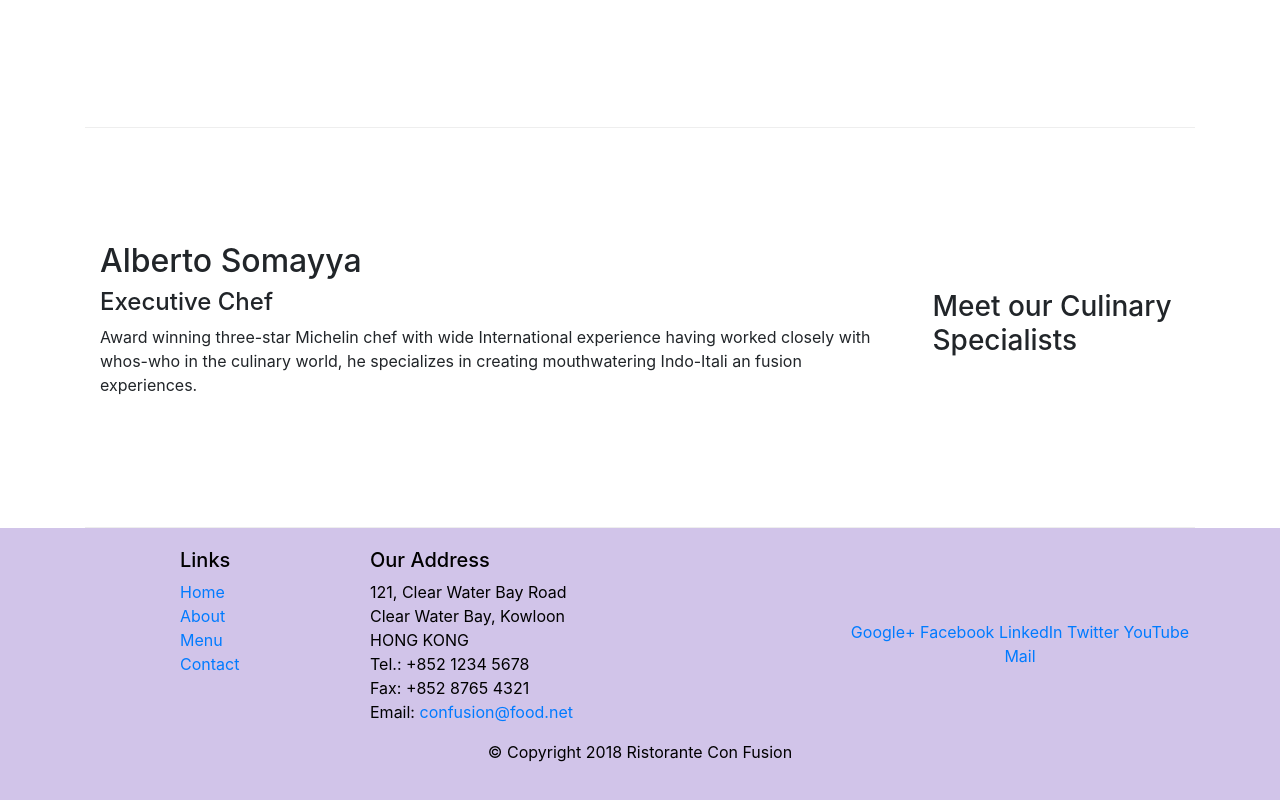
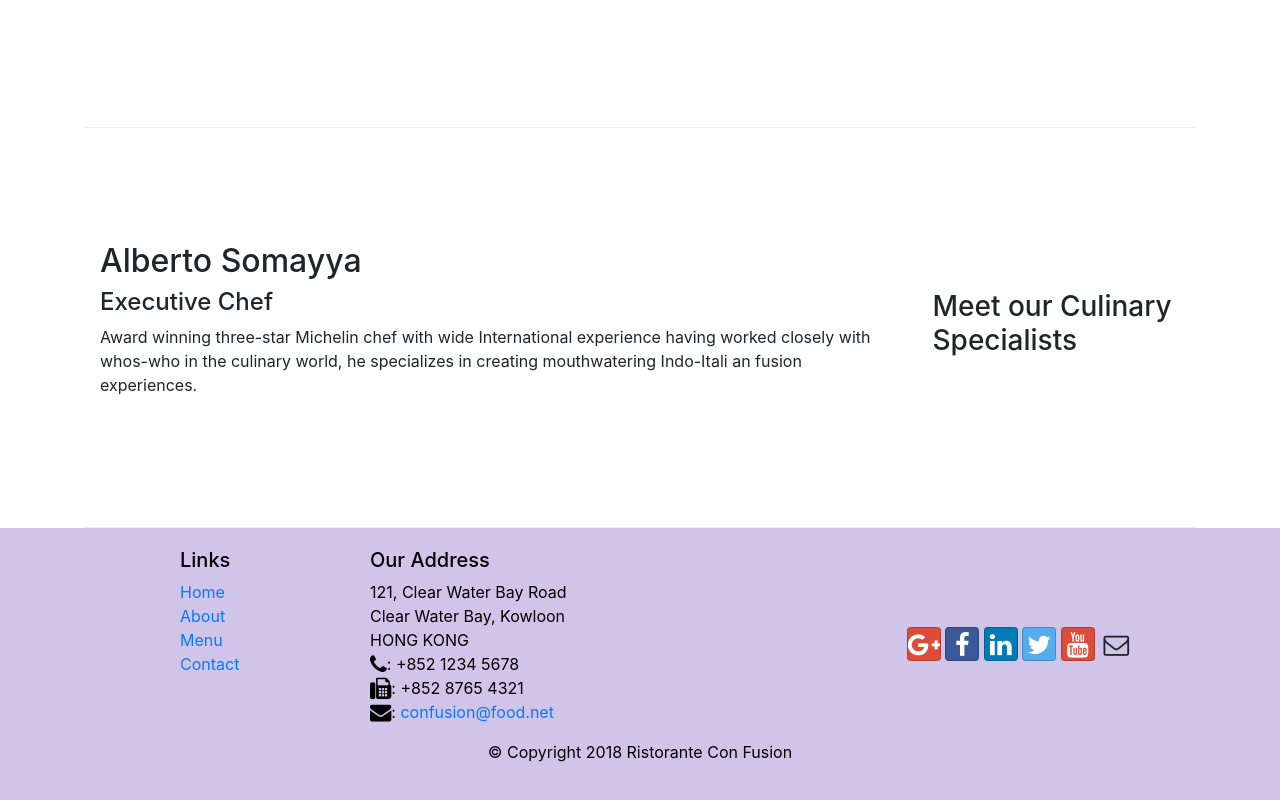
Before and after one commit to altaf99/Bootstrap-Learning, a website: page index.html in a window 1280 px wide. Shown: the part 982-1782 px from the top of the page. Drawn offline with nearby package versions, Linux system fonts and the light colour scheme.

Commit message:
Icon Fonts

```diff
--- a/index.html
+++ b/index.html
@@ -11,6 +11,9 @@
     <!-- Bootstrap CSS -->
     <link rel="stylesheet" href="node_modules/bootstrap/dist/css/bootstrap.min.css">
     <link rel="stylesheet" type="text/css" href="css/styles.css">
+
+    <link rel="stylesheet" href="node_modules/font-awesome/css/font-awesome.min.css">
+    <link rel="stylesheet" href="node_modules/bootstrap-social/bootstrap-social.css">
 </head>
 
 <body>
@@ -23,10 +26,10 @@
            <a class="navbar-brand" href="#">Ristorante Con Fusion</a>
              <div class="collapse navbar-collapse" id="Navbar">
                  <ul class="navbar-nav mr-auto">
-                    <li class="nav-item active"><a class="nav-link" href="#">Home</a></li>
-                    <li class="nav-item"><a class="nav-link" href="./aboutus.html">About</a></li>
-                    <li class="nav-item"><a class="nav-link" href="#">Menu</a></li>
-                    <li class="nav-item"><a class="nav-link" href="#">Contact</a></li>
+                    <li class="nav-item active"><a class="nav-link" href="#"><span class="fa fa-home fa-lg"></span> Home</a></li>
+                    <li class="nav-item"><a class="nav-link" href="./aboutus.html"><span class="fa fa-info fa-lg"></span> About</a></li>
+                    <li class="nav-item"><a class="nav-link" href="#"><span class="fa fa-list fa-lg"></span> Menu</a></li>
+                    <li class="nav-item"><a class="nav-link" href="#"><span class="fa fa-address-card fa-lg"></span> Contact</a></li>
                 </ul>
             </div>
         </div>
@@ -97,20 +100,23 @@
 		              121, Clear Water Bay Road<br>
 		              Clear Water Bay, Kowloon<br>
 		              HONG KONG<br>
-		              Tel.: +852 1234 5678<br>
-		              Fax: +852 8765 4321<br>
-		              Email: <a href="mailto:confusion@food.net">confusion@food.net</a>
+		              <i class="fa fa-phone fa-lg"></i>: +852 1234 5678<br>
+                      <i class="fa fa-fax fa-lg"></i>: +852 8765 4321<br>
+                      <i class="fa fa-envelope fa-lg"></i>:
+                      <a href="mailto:confusion@food.net">confusion@food.net</a>
+
 		           </address>
                 </div>
                 <div class="col-12 col-sm-4 align-self-center">
-                    <div class="text-center">
-                        <a href="http://google.com/+">Google+</a>
-                        <a href="http://www.facebook.com/profile.php?id=">Facebook</a>
-                        <a href="http://www.linkedin.com/in/">LinkedIn</a>
-                        <a href="http://twitter.com/">Twitter</a>
-                        <a href="http://youtube.com/">YouTube</a>
-                        <a href="mailto:">Mail</a>
+                      <div class="text-center">
+                        <a class="btn btn-social-icon btn-google" href="http://google.com/+"><i class="fa fa-google-plus"></i></a>
+                        <a class="btn btn-social-icon btn-facebook" href="http://www.facebook.com/profile.php?id="><i class="fa fa-facebook"></i></a>
+                        <a class="btn btn-social-icon btn-linkedin" href="http://www.linkedin.com/in/"><i class="fa fa-linkedin"></i></a>
+                        <a class="btn btn-social-icon btn-twitter" href="http://twitter.com/"><i class="fa fa-twitter"></i></a>
+                        <a class="btn btn-social-icon btn-google" href="http://youtube.com/"><i class="fa fa-youtube"></i></a>
+                        <a class="btn btn-social-icon" href="mailto:"><i class="fa fa-envelope-o"></i></a>
                     </div>
+
                 </div>
            </div>
            <div class="row justify-content-center">
--- a/package.json
+++ b/package.json
@@ -15,6 +15,8 @@
   },
   "dependencies": {
     "bootstrap": "^4.5.0",
+    "bootstrap-social": "^5.1.1",
+    "font-awesome": "^4.7.0",
     "jquery": "^3.5.1",
     "popper.js": "^1.12.9"
   }
```
Also changed, not shown: aboutus.html (+19 -13 lines), 1 other file.
